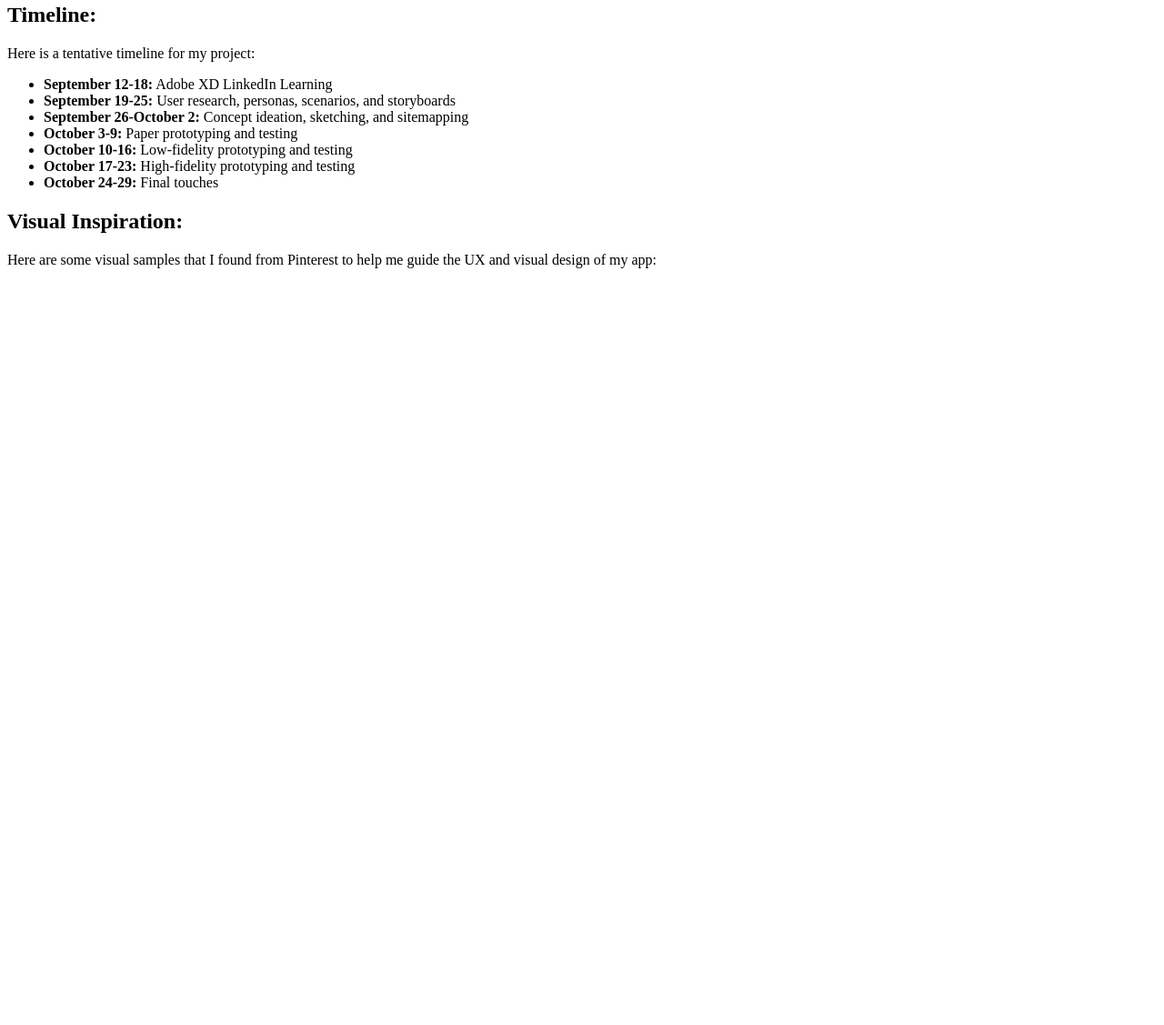
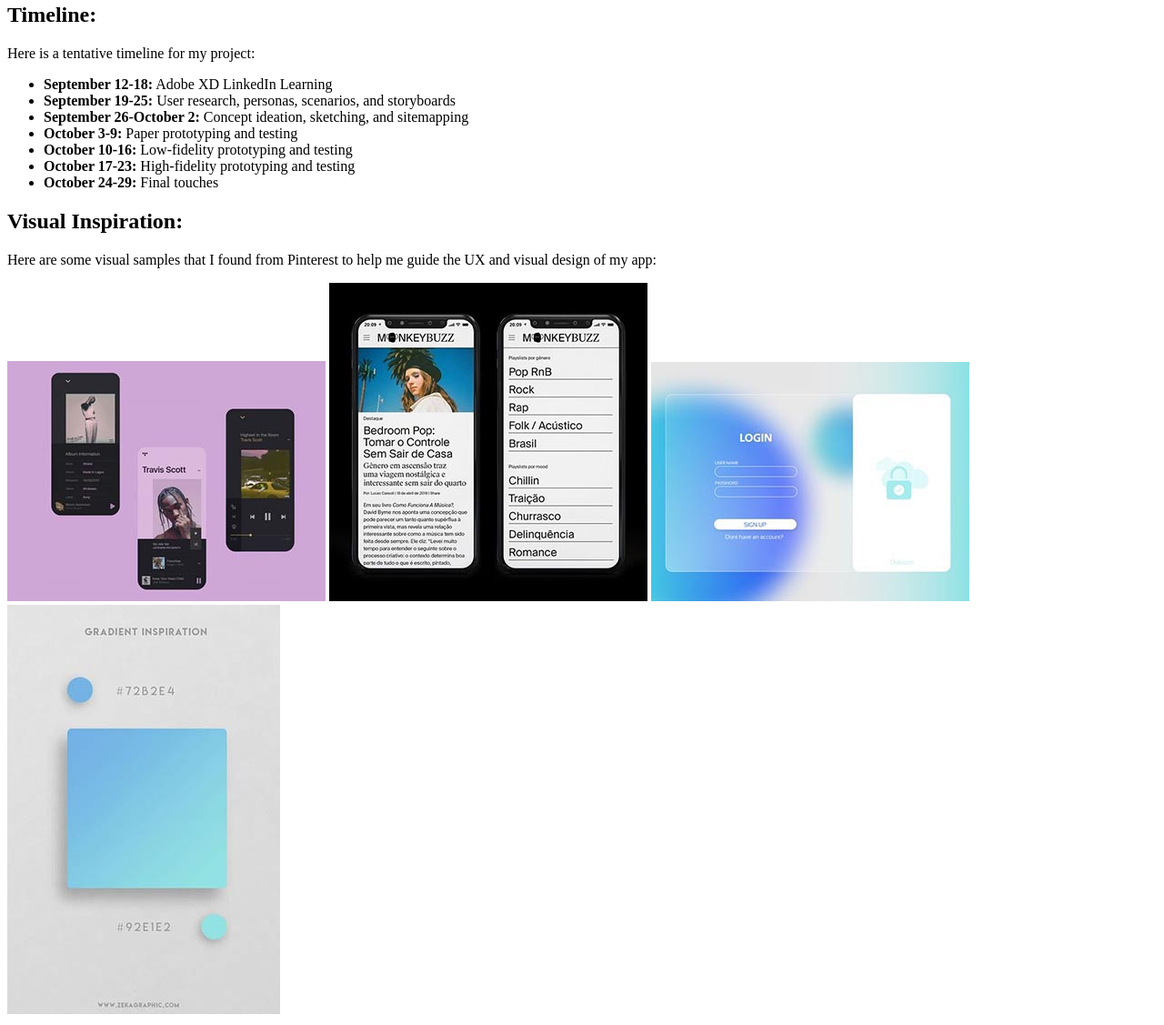
Before and after one commit to libbiea12/libbiea12.github.io, a plain HTML site: page index.html in a window 1280 px wide. Shown: the part 491-1618 px from the top of the page at 91% size. Before the commit the page ends 802 px from the top, so only its background shows below. Drawn offline with Linux system fonts and the light colour scheme.

Commit message:
Update index.html

```diff
--- a/index.html
+++ b/index.html
@@ -28,6 +28,9 @@
             </ul>
         <h2>Visual Inspiration:</h2>
             <p>Here are some visual samples that I found from Pinterest to help me guide the UX and visual design of my app:</p>
-
+            <img src="artist.jpg">
+            <img src="menu.jpg">
+            <img src="login.jpg">
+            <img src="gradient.jpg">
     </body>
 </html>
```
